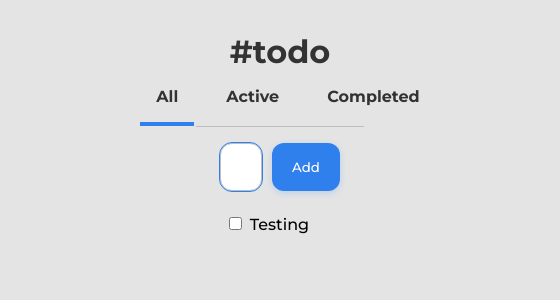
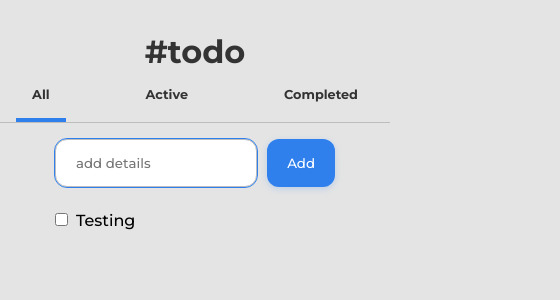
Before and after one commit to LautaAndreani/todo-ts-app, a React (Vite) app: page / in a window 390 px wide. Shown: the top 300 px of the page, 560 px wide, since content can reach past the window. Built offline with nearby package versions, Linux system fonts and the light colour scheme.

Commit message:
refactor: styles & imports positions :hammer:

```diff
--- a/src/App.css
+++ b/src/App.css
@@ -66,7 +66,9 @@ h1 {
 .tab {
 	padding: 1rem;
 	cursor: pointer;
-	margin-left: 1rem;
+	font-weight: 600;
+	margin: 0 2rem;
+	font-size: 0.8rem;
 }
 
 .selected-tab {
@@ -172,3 +174,17 @@ form > input[type="text"] {
 	width: 1rem;
 	filter: invert(1);
 }
+
+@media screen and (max-width: 1200px) {
+	.tab-container {
+		width: 60%;
+	}
+}
+@media screen and (max-width: 500px) {
+	.container {
+		min-width: 100%;
+	}
+	.tab-container {
+		width: 100%;
+	}
+}
--- a/src/App.tsx
+++ b/src/App.tsx
@@ -1,5 +1,6 @@
+import Tabs from "./components/Tabs"
+
 import "./App.css"
-import Tabs from "./components/Tabs"
 
 function App() {
 	return (
--- a/src/components/All.tsx
+++ b/src/components/All.tsx
@@ -1,9 +1,9 @@
 import { useState } from "react"
 import Task from "./Task"
+import DeleteBtn from "./DeleteButton"
+import { Task as TasksTypes } from "../types/types"
 
 import { nanoid } from "nanoid"
-import DeleteBtn from "./DeleteButton"
-import { Task as TasksTypes } from "../types/types"
 
 type Props = {
 	tasks: TasksTypes[]
--- a/src/components/Tabs.tsx
+++ b/src/components/Tabs.tsx
@@ -1,8 +1,9 @@
 import { useState } from "react"
+import { Task } from "../types/types"
 import AllTasks from "./All"
 import Tab from "./Tab"
+
 import { nanoid } from "nanoid"
-import { Task } from "../types/types"
 
 type ActualTabs = "All" | "Active" | "Completed"
 const tabs: ActualTabs[] = ["All", "Active", "Completed"]
```
